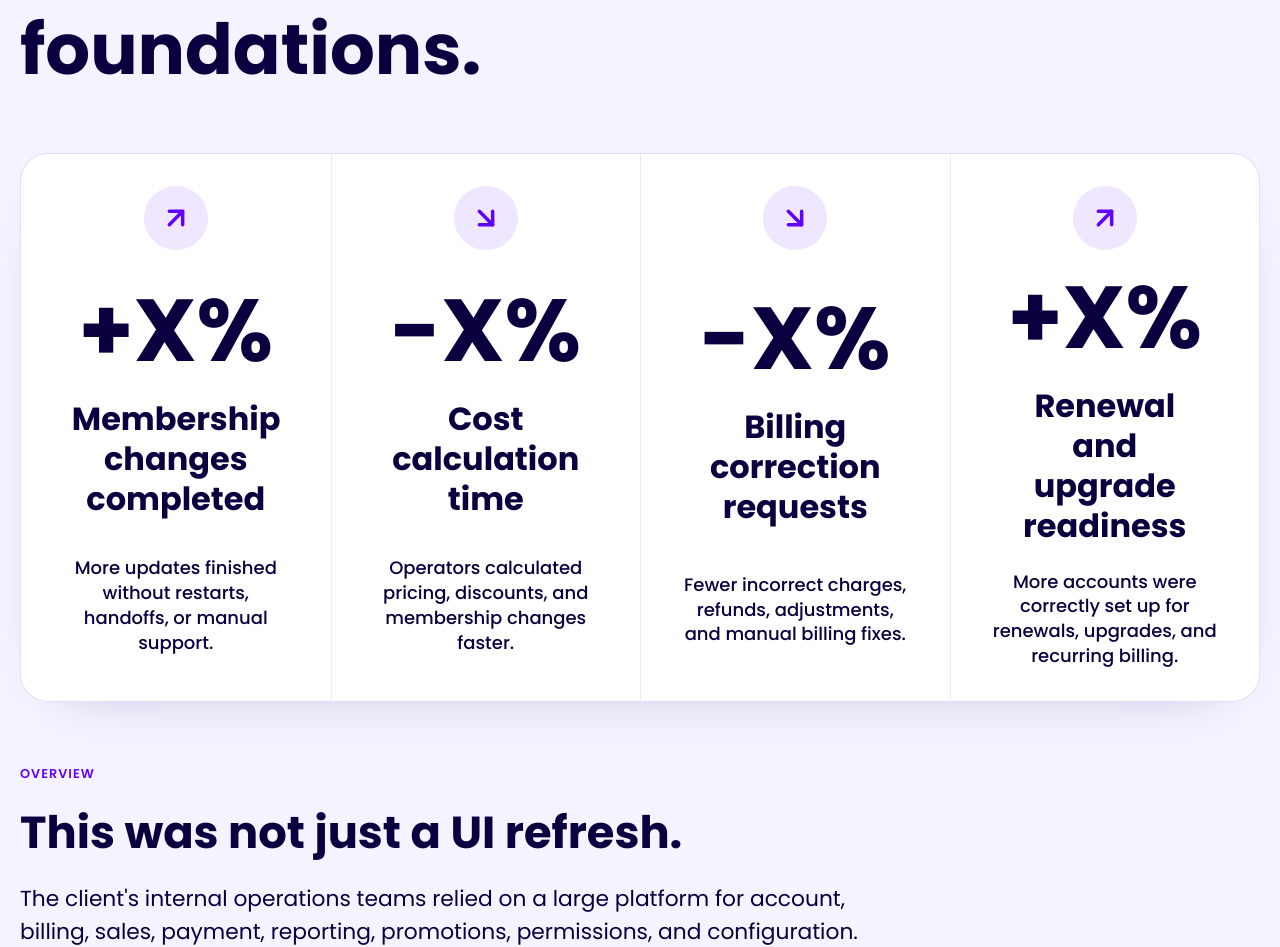
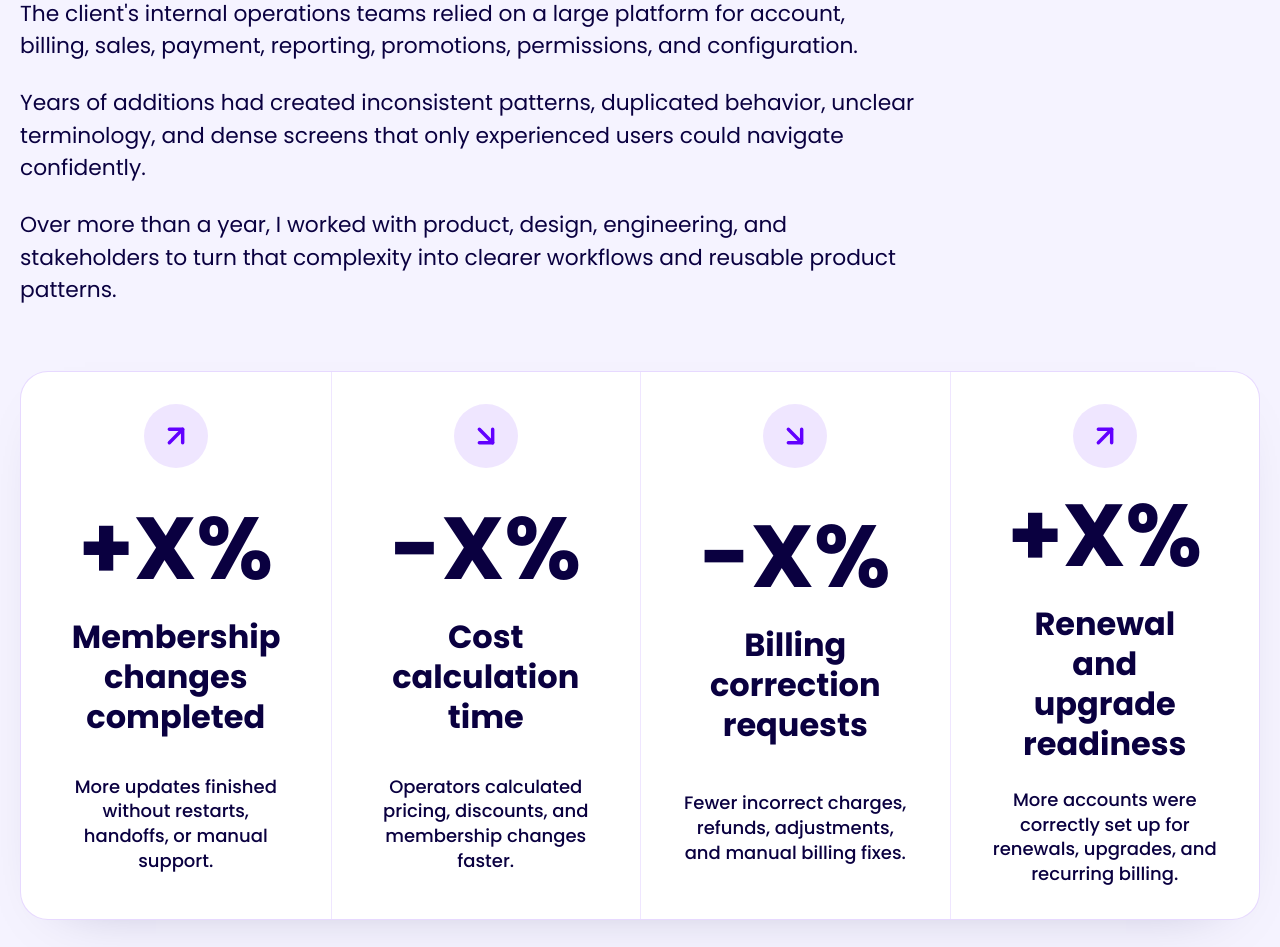
Before and after one commit to tiborlovas84/portfolio, a Next.js app: page /case-study/managing-memberships-at-scale-1-1 in a window 1280 px wide. Shown: the part 2235-3182 px from the top of the page. Built offline with nearby package versions, Linux system fonts and the light colour scheme.

Commit message:
Refine case study impact section layout

```diff
--- a/app/case-study/managing-memberships-at-scale-1-1/page.tsx
+++ b/app/case-study/managing-memberships-at-scale-1-1/page.tsx
@@ -371,17 +371,17 @@ export default function ManagingMembershipsAtScaleOneOne() {
 
       <Section
         id="impact"
-        eyebrow="Impact at a glance"
-        title="The work turned a complex internal platform into safer workflows and reusable foundations."
+        eyebrow="Overview"
+        title="This was not just a UI refresh."
         soft
       >
-        <ImpactMetricsPanel />
-        <div id="overview" className="mt-hero grid max-w-4xl gap-content scroll-mt-24 text-6 text-muted-foreground">
-          <p className="editorial-kicker text-primary">Overview</p>
-          <h3 className="text-4 font-bold text-foreground">This was not just a UI refresh.</h3>
+        <div id="overview" className="grid max-w-4xl gap-content scroll-mt-24 text-6 text-muted-foreground">
           {overview.map((paragraph) => (
             <p key={paragraph}>{paragraph}</p>
           ))}
+        </div>
+        <div className="mt-hero">
+          <ImpactMetricsPanel />
         </div>
       </Section>
 
```
